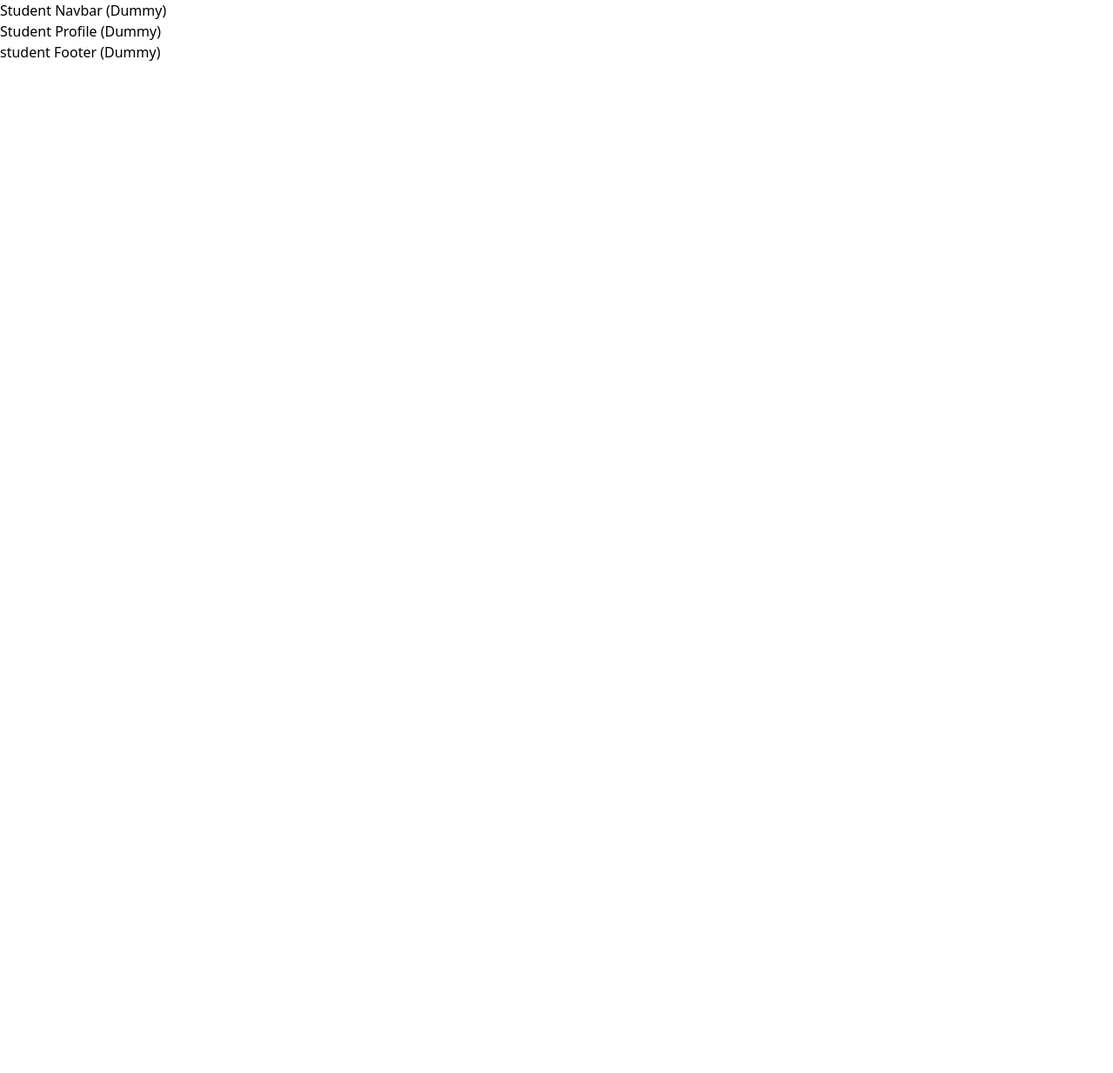
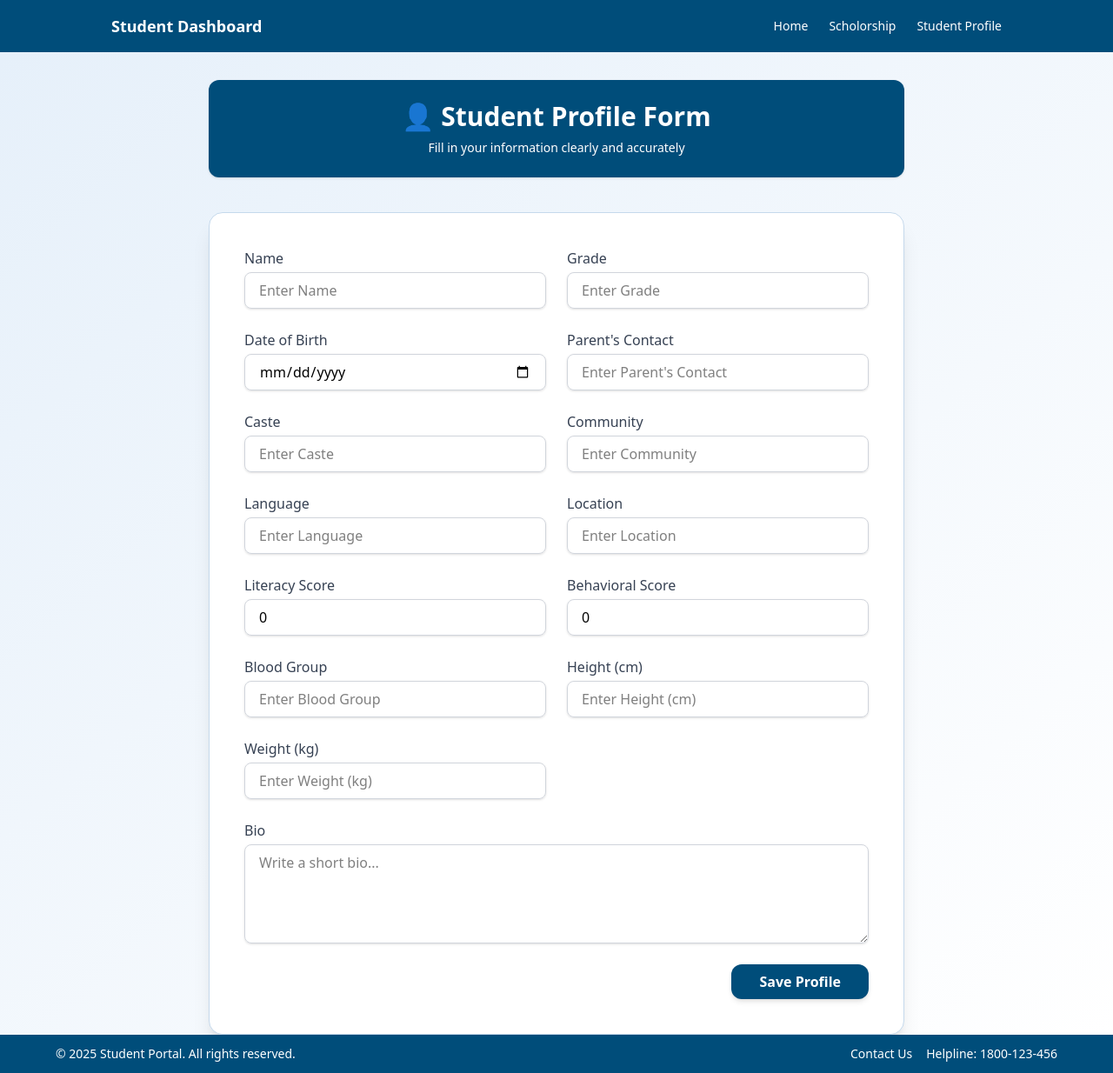
Before and after one commit to Jeynang2024/Eduportal, a React (Vite) app in the folder client/: page /student/profile in a window 1280 px wide. Shown: the whole page at 87% size. Before the commit the page ends 800 px from the top, so only its background shows below. Built offline with nearby package versions, Linux system fonts and the light colour scheme; no server answers.

Commit message:
Refactor navigation components and enhance student profile functionality with form handling and improved layout

```diff
--- a/client/src/components/navigation/Footer.jsx
+++ b/client/src/components/navigation/Footer.jsx
@@ -1,2 +1,15 @@
-const Footer = ({ userType }) => <footer>{userType ? `${userType} Footer (Dummy)` : 'Footer (Dummy)'}</footer>;
+const Footer = () => {
+  return (
+    <footer className="bg-[#004d7a] text-white text-sm py-3 px-4 shadow-md">
+      <div className="max-w-6xl mx-auto flex flex-col md:flex-row justify-between items-center">
+        <p className="mb-1 md:mb-0">© 2025 Student Portal. All rights reserved.</p>
+        <div className="flex gap-4">
+          <a href="#contact" className="hover:underline">Contact Us</a>
+          <span>Helpline: 1800-123-456</span>
+        </div>
+      </div>
+    </footer>
+  );
+};
+
 export default Footer;
--- a/client/src/components/navigation/NavbarStudent.jsx
+++ b/client/src/components/navigation/NavbarStudent.jsx
@@ -1,2 +1,30 @@
-const NavbarStudent = () => <nav>Student Navbar (Dummy)</nav>;
+import React, { useEffect } from 'react';
+
+const NavbarStudent = () => {
+  const handleClick = (id) => {
+    if (typeof window.handleNavClick === 'function') {
+      window.handleNavClick(id);
+    } else {
+      console.warn('No handleNavClick found on window.');
+    }
+  };
+
+  useEffect(() => {
+    console.log("NavbarStudent loaded");
+  }, []);
+
+  return (
+    <nav className="bg-[#004d7a] text-white p-4 shadow">
+      <div className="max-w-5xl mx-auto flex justify-between items-center">
+        <div className="text-lg font-bold">Student Dashboard</div>
+        <ul className="flex space-x-6 text-sm font-medium">
+          <li><a href="#" onClick={() => handleClick('home')} className="hover:text-yellow-300">Home</a></li>
+          <li><a href="#" onClick={() => handleClick('scholorship')} className="hover:text-yellow-300">Scholorship</a></li>
+          <li><a href="#" onClick={() => handleClick('profile')} className="hover:text-yellow-300">Student Profile</a></li>
+        </ul>
+      </div>
+    </nav>
+  );
+};
+console.log("Navbar");
 export default NavbarStudent;
--- a/client/src/layouts/StudentLayout.jsx
+++ b/client/src/layouts/StudentLayout.jsx
@@ -3,13 +3,13 @@ import Footer from '../components/navigation/Footer';
 import { Outlet } from 'react-router-dom';
 
 const StudentLayout = () => (
-  <>
+  <div className="flex flex-col min-h-screen">
     <Navbar userType="student" />
-    <main>
-        <Outlet />
+    <main className="flex-1">
+      <Outlet />
     </main>
     <Footer userType="student" />
-  </>
+  </div>
 );
 
 export default StudentLayout;
--- a/client/src/pages/student/Scholarships.jsx
+++ b/client/src/pages/student/Scholarships.jsx
@@ -1,2 +1,14 @@
-const Scholarships = () => <div>Scholarships (Dummy)</div>;
+const Scholarships = () => {
+  return (
+    <div className="min-h-screen bg-gray-100 p-6">
+      <h2 className="text-2xl font-bold text-blue-700 mb-4">🎓 Scholarships</h2>
+      <div className="bg-white shadow-md p-6 rounded-lg max-w-3xl mx-auto">
+        <p className="text-gray-700">
+          This is the Scholarships page. You can display available scholarships, eligibility criteria, and application info here.
+        </p>
+      </div>
+    </div>
+  );
+};
+
 export default Scholarships;
--- a/client/src/pages/student/StudentDashboard.jsx
+++ b/client/src/pages/student/StudentDashboard.jsx
@@ -1,2 +1,46 @@
-const StudentDashboard = () => <div>Student Dashboard (Dummy)</div>;
+import React, { useEffect } from 'react';
+import StudentProfile from './StudentProfile';
+import Scholarships from './Scholarships';
+
+const StudentDashboard = () => {
+  const handleNavClick = (id) => {
+    const sections = ['home', 'Scholorship', 'profile'];
+    sections.forEach((section) => {
+      const element = document.getElementById(section);
+      if (element) element.classList.add('hidden');
+    });
+
+    const target = document.getElementById(id);
+    if (target) target.classList.remove('hidden');
+  };
+
+  useEffect(() => {
+    window.handleNavClick = handleNavClick;
+    return () => {
+      delete window.handleNavClick;
+    };
+  }, []);
+
+  return (
+    <div className="p-6 space-y-10">
+      <div id="home" className="bg-white p-6 rounded-lg shadow">
+        <h2 className="text-xl font-bold text-[#004d7a]">🏠 Home Section</h2>
+        <p className="text-gray-600 mt-2">Welcome to the student dashboard home!</p>
+      </div>
+
+      {/* <div id="My grades" className="hidden bg-white p-6 rounded-lg shadow">
+        <h2 className="text-xl font-bold text-[#004d7a]">My grades</h2>
+        <p className="text-gray-600 mt-2">Progress Tracking</p>
+      </div> */}
+
+      <div id="profile" className="hidden">
+        <StudentProfile />
+      </div>
+      <div id="scholorship" className="hidden">
+        <Scholarships />
+      </div>
+    </div>
+  );
+};
+
 export default StudentDashboard;
--- a/client/src/pages/student/StudentProfile.jsx
+++ b/client/src/pages/student/StudentProfile.jsx
@@ -1,2 +1,103 @@
-const StudentProfile = () => <div>Student Profile (Dummy)</div>;
+import React, { useState } from 'react';
+
+const StudentProfile = () => {
+  const [formData, setFormData] = useState({
+    name: '',
+    grade: '',
+    dateOfBirth: '',
+    parentsContact: '',
+    caste: '',
+    community: '',
+    language: '',
+    location: '',
+    literacyScore: 0,
+    behavioralScore: 0,
+    bio: '',
+    bloodGroup: '',
+    height: '',
+    weight: '',
+  });
+
+  const handleInputChange = (e) => {
+    const { name, value } = e.target;
+    setFormData((prev) => ({
+      ...prev,
+      [name]: ['literacyScore', 'behavioralScore'].includes(name)
+        ? parseInt(value) || 0
+        : value,
+    }));
+  };
+
+  const handleSubmit = (e) => {
+    e.preventDefault();
+    alert('Profile saved!');
+  };
+
+  return (
+    <div className="min-h-screen bg-gradient-to-br from-[#e6f0fa] to-white pt-8 px-4 lg:px-40 xl:px-60">
+      {/* Section Header */}
+      <div className="bg-[#004d7a] text-white py-6 shadow text-center rounded-xl mb-10">
+        <h1 className="text-3xl font-bold">👤 Student Profile Form</h1>
+        <p className="text-sm mt-2">Fill in your information clearly and accurately</p>
+      </div>
+
+      {/* Form Card */}
+      <div className="w-full bg-white p-10 rounded-2xl shadow-xl border border-[#c5d9ec]">
+        <form onSubmit={handleSubmit} className="grid grid-cols-1 md:grid-cols-2 gap-6">
+          {[
+            { label: 'Name', name: 'name' },
+            { label: 'Grade', name: 'grade' },
+            { label: 'Date of Birth', name: 'dateOfBirth', type: 'date' },
+            { label: "Parent's Contact", name: 'parentsContact' },
+            { label: 'Caste', name: 'caste' },
+            { label: 'Community', name: 'community' },
+            { label: 'Language', name: 'language' },
+            { label: 'Location', name: 'location' },
+            { label: 'Literacy Score', name: 'literacyScore', type: 'number' },
+            { label: 'Behavioral Score', name: 'behavioralScore', type: 'number' },
+            { label: 'Blood Group', name: 'bloodGroup' },
+            { label: 'Height (cm)', name: 'height' },
+            { label: 'Weight (kg)', name: 'weight' },
+          ].map((field) => (
+            <div key={field.name} className="flex flex-col">
+              <label className="text-gray-700 font-medium mb-1">{field.label}</label>
+              <input
+                type={field.type || 'text'}
+                name={field.name}
+                value={formData[field.name]}
+                onChange={handleInputChange}
+                className="rounded-lg border border-gray-300 px-4 py-2 shadow-sm focus:outline-none focus:ring-2 focus:ring-[#004d7a] transition"
+                placeholder={`Enter ${field.label}`}
+              />
+            </div>
+          ))}
+
+          {/* Bio Field */}
+          <div className="col-span-full flex flex-col">
+            <label className="text-gray-700 font-medium mb-1">Bio</label>
+            <textarea
+              name="bio"
+              value={formData.bio}
+              onChange={handleInputChange}
+              rows={4}
+              placeholder="Write a short bio..."
+              className="rounded-lg border border-gray-300 px-4 py-2 shadow-sm focus:outline-none focus:ring-2 focus:ring-[#004d7a] transition"
+            />
+          </div>
+
+          {/* Submit Button */}
+          <div className="col-span-full text-right">
+            <button
+              type="submit"
+              className="bg-[#004d7a] text-white font-semibold px-8 py-2 rounded-xl hover:bg-[#00345d] transition shadow-md"
+            >
+              Save Profile
+            </button>
+          </div>
+        </form>
+      </div>
+    </div>
+  );
+};
+
 export default StudentProfile;
```
